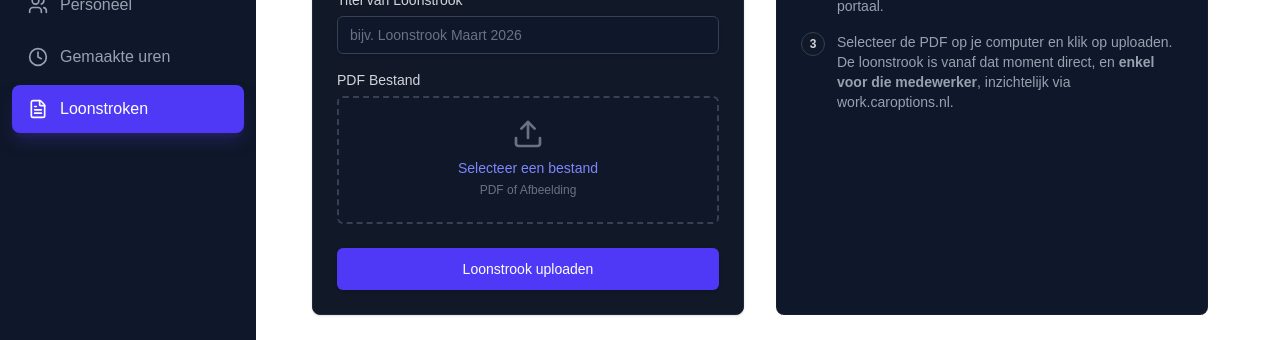
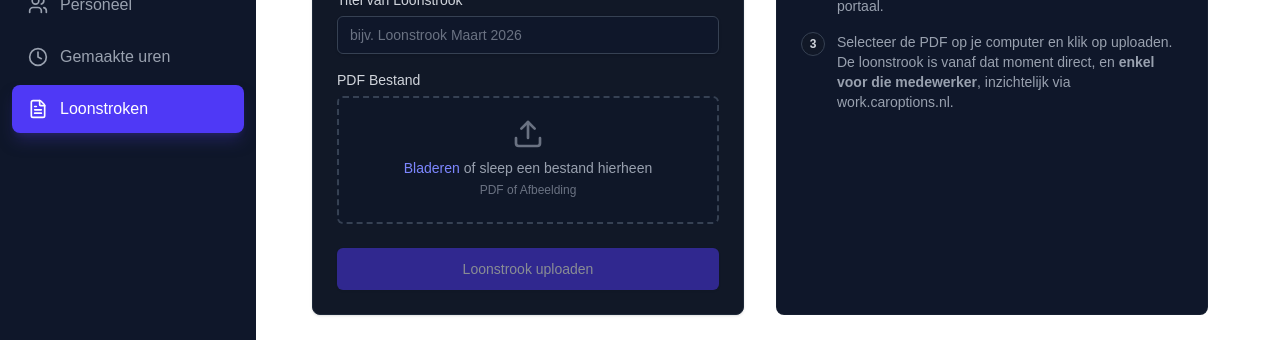
Before and after one commit to caroptions/CarOptions-PersoneelsDashboard, a Next.js app: page /personeel/loonstroken in a window 1280 px wide. Shown: the part 294-634 px from the top of the page. Built offline with nearby package versions, Linux system fonts and the light colour scheme; no server answers; the database is empty.

Commit message:
feat(UX): Add drag and drop implementation for file uploads

```diff
--- a/src/components/UploadPayslipForm.tsx
+++ b/src/components/UploadPayslipForm.tsx
@@ -1,27 +1,35 @@
 'use client';
 
-import { useState } from 'react';
+import { useState, useRef } from 'react';
 import { uploadPayslip } from '@/app/actions/uploadPayslip';
-import { CheckCircle, AlertCircle, Upload } from 'lucide-react';
+import { CheckCircle, AlertCircle, Upload, File as FileIcon, X } from 'lucide-react';
 
 export function UploadPayslipForm({ profiles }: { profiles: any[] }) {
   const [loading, setLoading] = useState(false);
   const [message, setMessage] = useState<{ type: 'success' | 'error'; text: string } | null>(null);
-  const [selectedFileName, setSelectedFileName] = useState<string | null>(null);
+  const [file, setFile] = useState<File | null>(null);
+  const [isDragging, setIsDragging] = useState(false);
+
+  const fileInputRef = useRef<HTMLInputElement>(null);
 
   async function handleSubmit(e: React.FormEvent<HTMLFormElement>) {
     e.preventDefault();
+    if (loading) return;
+
     setLoading(true);
     setMessage(null);
 
+    // Grab normal form fields (userId, title)
     const formData = new FormData(e.currentTarget);
-    const file = formData.get('file') as File;
 
-    if (!file || file.size === 0) {
+    // Explicitly add our governed file state
+    if (!file) {
       setMessage({ type: 'error', text: 'Selecteer a.u.b. een bestand.' });
       setLoading(false);
       return;
     }
+
+    formData.append('file', file);
 
     try {
       const result = await uploadPayslip(formData);
@@ -30,7 +38,7 @@ export function UploadPayslipForm({ profiles }: { profiles: any[] }) {
       } else if (result?.success) {
         setMessage({ type: 'success', text: 'Loonstrook succesvol geüpload en gekoppeld!' });
         (e.target as HTMLFormElement).reset();
-        setSelectedFileName(null);
+        setFile(null);
       }
     } catch (err) {
       setMessage({ type: 'error', text: 'Er is een onverwachte fout opgetreden.' });
@@ -38,6 +46,37 @@ export function UploadPayslipForm({ profiles }: { profiles: any[] }) {
       setLoading(false);
     }
   }
+
+  const handleDragOver = (e: React.DragEvent) => {
+    e.preventDefault();
+    setIsDragging(true);
+  };
+
+  const handleDragLeave = (e: React.DragEvent) => {
+    e.preventDefault();
+    setIsDragging(false);
+  };
+
+  const handleDrop = (e: React.DragEvent) => {
+    e.preventDefault();
+    setIsDragging(false);
+    if (e.dataTransfer.files && e.dataTransfer.files[0]) {
+      setFile(e.dataTransfer.files[0]);
+    }
+  };
+
+  const handleFileChange = (e: React.ChangeEvent<HTMLInputElement>) => {
+    if (e.target.files && e.target.files[0]) {
+      setFile(e.target.files[0]);
+    }
+  };
+
+  // Open the hidden file input when clicking the dropzone
+  const triggerFileInput = () => {
+    if (fileInputRef.current) {
+      fileInputRef.current.click();
+    }
+  };
 
   return (
     <form onSubmit={handleSubmit} className="space-y-4">
@@ -82,47 +121,70 @@ export function UploadPayslipForm({ profiles }: { profiles: any[] }) {
       </div>
 
       <div>
-        <label htmlFor="file" className="block text-sm font-medium text-gray-300 mb-1.5">
+        <label className="block text-sm font-medium text-gray-300 mb-1.5">
           PDF Bestand
         </label>
-        <div className="mt-1 flex justify-center rounded-md border-2 border-dashed border-gray-700 px-6 pt-5 pb-6 bg-[#0f172a]/50">
-          <div className="space-y-1 text-center">
-            <Upload className="mx-auto h-8 w-8 text-gray-500" />
-            <div className="flex text-sm text-gray-400 justify-center mt-2">
-              <label
-                htmlFor="file"
-                className="relative cursor-pointer rounded-md font-medium text-indigo-400 focus-within:outline-none focus-within:ring-2 focus-within:ring-indigo-500 focus-within:ring-offset-2 hover:text-indigo-300"
-              >
-                <span>Selecteer een bestand</span>
+
+        {/* Hidden File Input */}
         <input
-                  id="file"
-                  name="file"
+          ref={fileInputRef}
           type="file"
           accept=".pdf,image/*"
-                  className="sr-only"
-                  onChange={(e) => {
-                    if (e.target.files?.[0]) {
-                      setSelectedFileName(e.target.files[0].name);
-                    } else {
-                      setSelectedFileName(null);
-                    }
-                  }}
+          className="hidden"
+          onChange={handleFileChange}
         />
-              </label>
+
+        {/* Dropzone */}
+        {!file ? (
+          <div
+            onClick={triggerFileInput}
+            onDragOver={handleDragOver}
+            onDragLeave={handleDragLeave}
+            onDrop={handleDrop}
+            className={`mt-1 flex justify-center rounded-md border-2 border-dashed px-6 pt-5 pb-6 transition-colors cursor-pointer
+              ${isDragging
+                ? 'border-indigo-500 bg-indigo-500/10'
+                : 'border-gray-700 bg-[#0f172a]/50 hover:bg-[#0f172a]'}`}
+          >
+            <div className="space-y-1 text-center pointer-events-none">
+              <Upload className={`mx-auto h-8 w-8 ${isDragging ? 'text-indigo-400' : 'text-gray-500'}`} />
+              <div className="flex text-sm text-gray-400 justify-center mt-2">
+                <span className="font-medium text-indigo-400">Bladeren</span>
+                <span className="ml-1">of sleep een bestand hierheen</span>
               </div>
-            {selectedFileName ? (
-              <p className="text-sm text-teal-400 mt-2 font-medium">{selectedFileName}</p>
-            ) : (
               <p className="text-xs text-gray-500 mt-1">PDF of Afbeelding</p>
-            )}
             </div>
           </div>
+        ) : (
+          <div className="mt-1 flex items-center justify-between rounded-md border border-gray-700 bg-[#0f172a]/50 px-4 py-3">
+            <div className="flex items-center space-x-3 overflow-hidden">
+              <div className="flex-shrink-0 p-2 bg-indigo-500/10 rounded">
+                <FileIcon className="h-5 w-5 text-indigo-400" />
+              </div>
+              <div className="min-w-0 flex-1">
+                <p className="text-sm font-medium text-teal-400 truncate">
+                  {file.name}
+                </p>
+                <p className="text-xs text-gray-500 truncate">
+                  {(file.size / 1024 / 1024).toFixed(2)} MB
+                </p>
+              </div>
+            </div>
+            <button
+              type="button"
+              onClick={() => setFile(null)}
+              className="ml-4 flex-shrink-0 text-gray-400 hover:text-red-400 transition-colors"
+            >
+              <X className="h-5 w-5" />
+            </button>
+          </div>
+        )}
       </div>
 
       <div className="pt-2">
         <button
           type="submit"
-          disabled={loading}
+          disabled={loading || !file}
           className="w-full flex justify-center py-2.5 px-4 border border-transparent rounded-md shadow-sm text-sm font-medium text-white bg-indigo-600 hover:bg-indigo-700 focus:outline-none focus:ring-2 focus:ring-offset-2 focus:ring-indigo-500 focus:ring-offset-gray-900 disabled:opacity-50 disabled:cursor-not-allowed transition-colors"
         >
           {loading ? 'Uploaden en koppelen...' : 'Loonstrook uploaden'}
```
Lines whose indentation alone changed are shown as unchanged.
